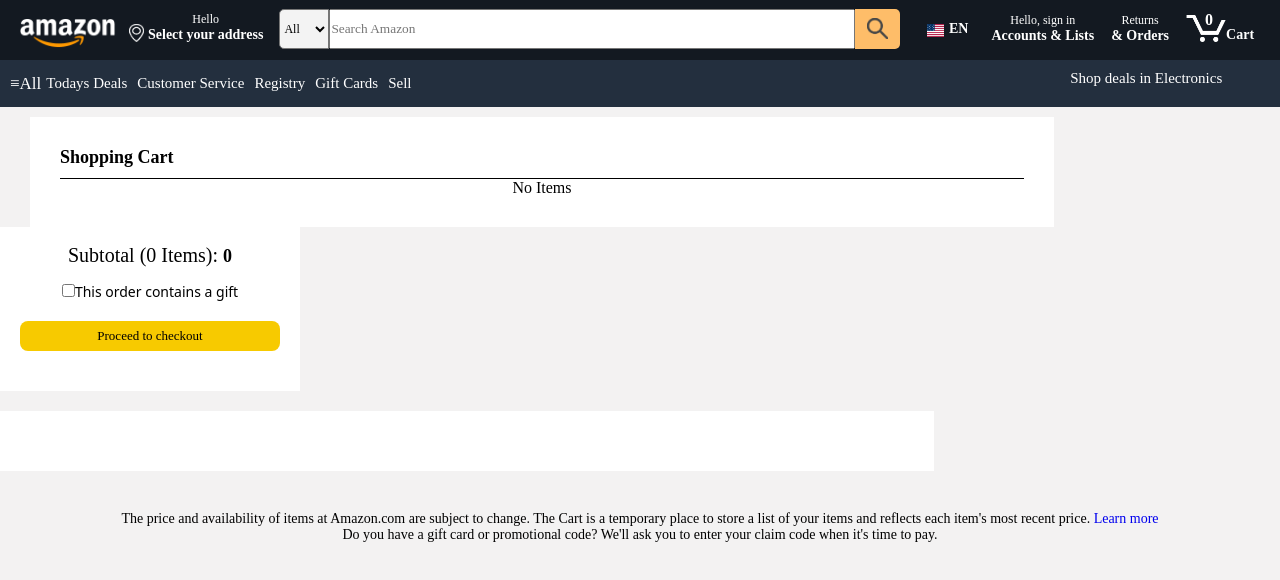
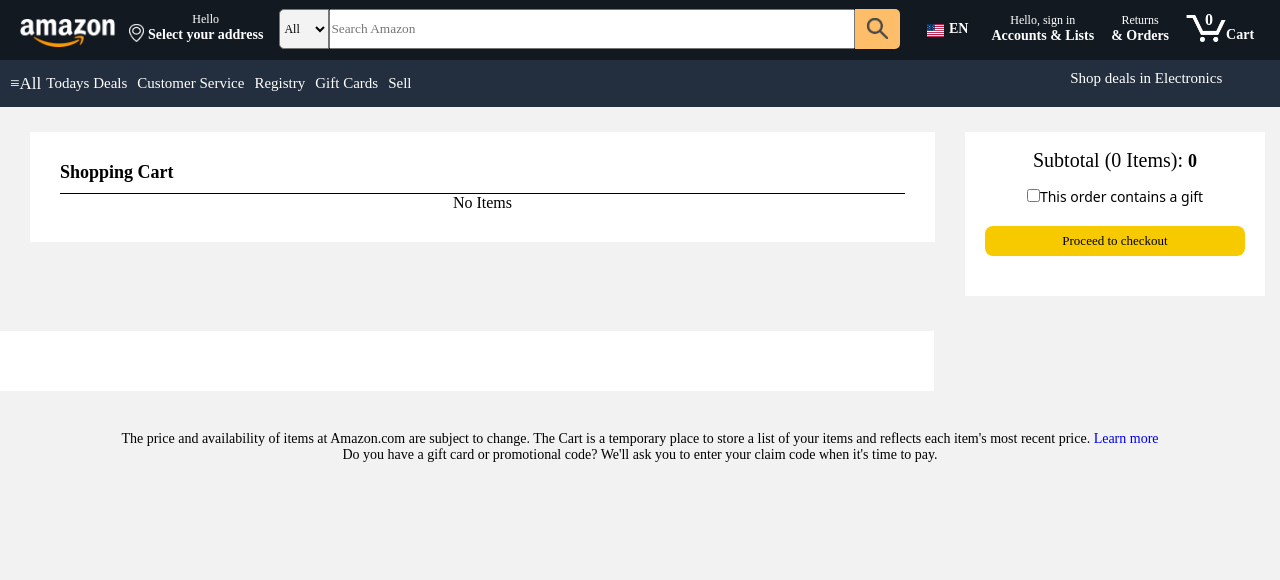
Before and after one commit to Develhope-FS-INT-6-Team1/Amazon-React-, a React (Create React App) app: page /cart in a window 1280 px wide. Shown: the top 580 px of the page. Built offline with nearby package versions, Linux system fonts and the light colour scheme.

Commit message:
cart css fixed

```diff
--- a/src/Components/ItemCard/ItemCard.css
+++ b/src/Components/ItemCard/ItemCard.css
@@ -7,6 +7,7 @@
 
   .cart-item {
     padding: 20px;
+    margin: 15px;
     margin-left: 30px;
     background-color: white;
     padding: 30px;
@@ -18,10 +19,10 @@
   .item-and-checkout {
     /* margin: 50px; */
     display: flex;
-    flex-direction: column;
-    justify-content: space-between;
-    flex-wrap: wrap;
+    justify-content: center;
+    width: 100%;
   }
+
   .-row{
     display: flex;
     justify-content: space-between;
@@ -104,6 +105,7 @@
     grid-area: policy;
     font-size: 12px;
     line-height: 16px;
+    margin: 15px;
   }
 
   .policy a {
--- a/src/Pages/CartPage.tsx
+++ b/src/Pages/CartPage.tsx
@@ -76,6 +76,7 @@
               ))
             )}
           </div>
+
           <div className="policy">
             <div className="checkout">
               <div className="subtotal">
@@ -89,7 +90,11 @@
               <button id="checkout-button">Proceed to checkout</button>
             </div>
           </div>
-          <div
+
+
+
+        </div>
+        <div
             style={{
               height: '60px',
               width: '73%',
@@ -98,6 +103,8 @@
               marginBottom: '40px',
             }}
           ></div>
+
+
           <p className="bottom-paragraph">
             The price and availability of items at Amazon.com are subject to
             change. The Cart is a temporary place to store a list of your items
@@ -106,7 +113,6 @@
             <br /> Do you have a gift card or promotional code? We'll ask you to
             enter your claim code when it's time to pay.
           </p>
-        </div>
       </div>
       <FirstFooter />
       <EndFooter />
```
